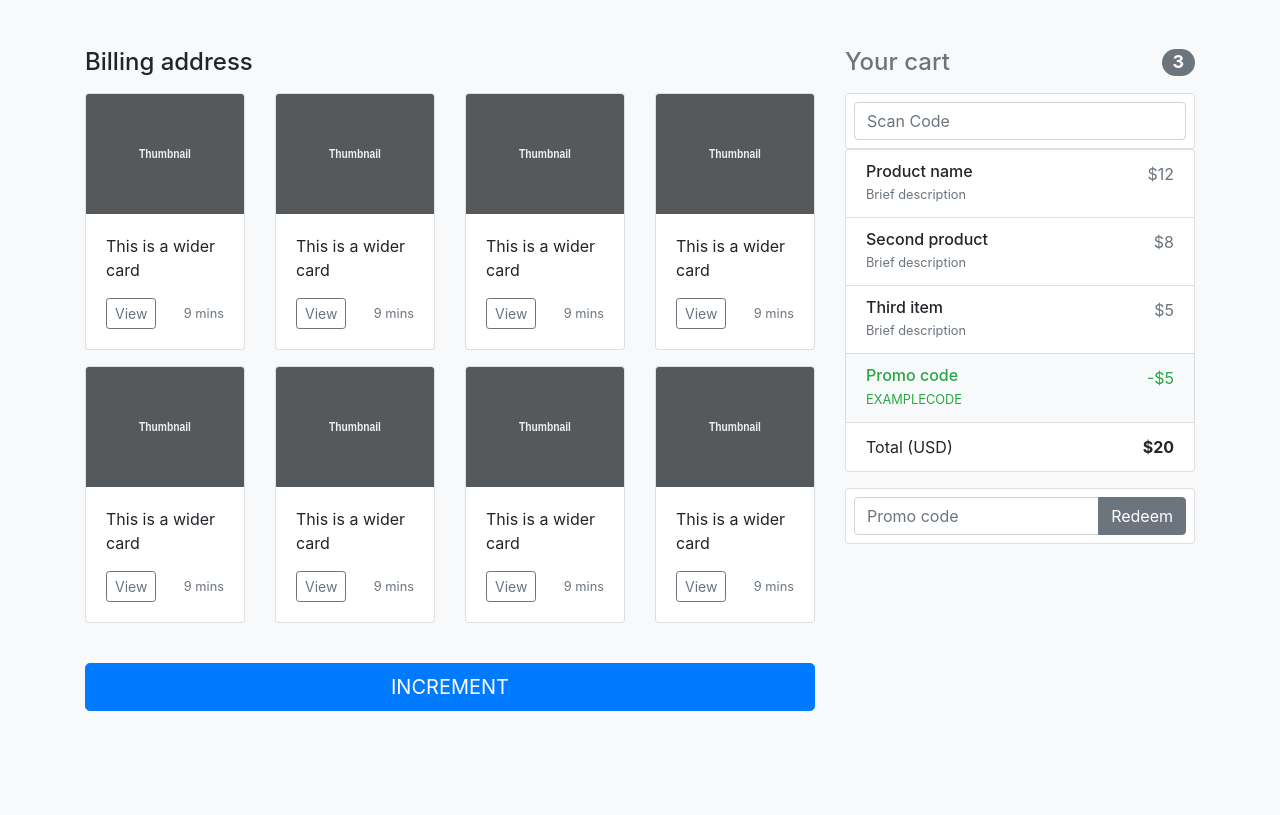
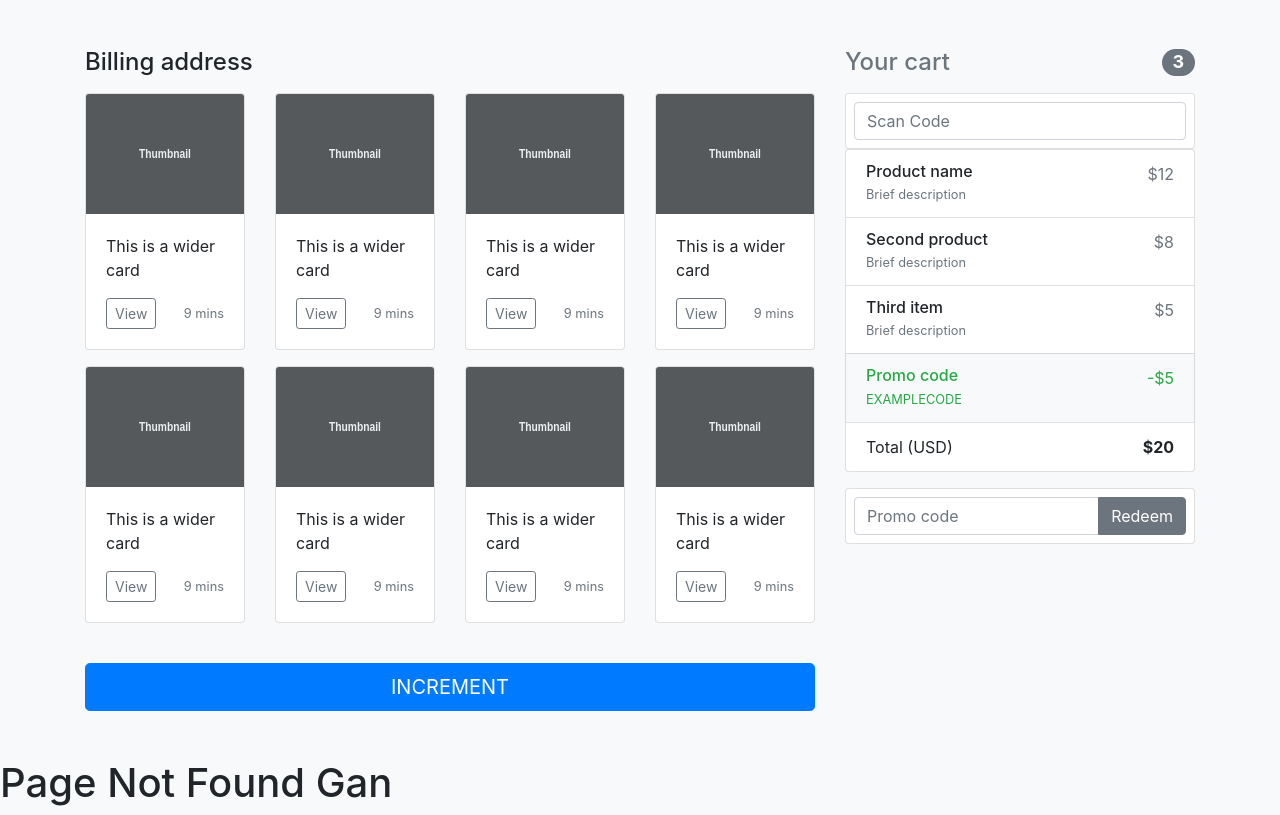
Before and after one commit to junifar/react-beta-app, a React (Create React App) app: page / in a window 1280 px wide. Built offline with nearby package versions, Linux system fonts and the light colour scheme.

Commit message:
Adding react-router-dom package Adding 404 Error Not Found

```diff
--- a/package.json
+++ b/package.json
@@ -4,17 +4,15 @@
   "private": true,
   "dependencies": {
     "bootstrap": "^4.1.0",
-    "bootstrap4": "^0.0.1-security",
     "font-awesome": "^4.7.0",
     "global": "^4.3.2",
     "jquery": "^3.3.1",
-    "pace": "^0.0.4",
-    "popper": "^1.0.1",
     "popper.js": "^1.14.3",
     "react": "^16.3.2",
     "react-dom": "^16.3.2",
-    "react-pace-progress": "^1.0.2",
+    "react-router-dom": "^4.2.2",
     "react-scripts": "1.1.4",
+    "redux": "^4.0.0",
     "serve": "^6.5.5"
   },
   "scripts": {
--- a/src/index.js
+++ b/src/index.js
@@ -8,7 +8,17 @@ import Contoh from './contoh/Contoh';
 import 'bootstrap/dist/css/bootstrap.min.css';
 import 'jquery/dist/jquery.min';
 import 'bootstrap/dist/js/bootstrap.min';
+import { BrowserRouter as Router, Route} from 'react-router-dom';
+import Content from "./contoh/Content";
+import NotFound from "./not_found/NotFound";
 
-// ReactDOM.render(<App />, document.getElementById('root'));
-ReactDOM.render(<Contoh />, document.getElementById('root'));
+ReactDOM.render((
+        <Router>
+            <switch>
+                <Route exact path="/" component={Contoh}/>
+                <Route exact path="/test" component={Content}/>
+                <Route component={NotFound} />
+            </switch>
+        </Router>
+    ), document.getElementById('root'));
 // registerServiceWorker();
--- /dev/null
+++ b/src/not_found/NotFound.js
@@ -0,0 +1,12 @@
+import React, { Component } from 'react';
+
+class NotFound extends Component {
+    render()
+    {
+        return(
+            <h1>Page Not Found Gan</h1>
+        );
+    }
+}
+
+export default NotFound;
```
Also changed, not shown: 1 other file (tests, documents, lock files or other folders).
